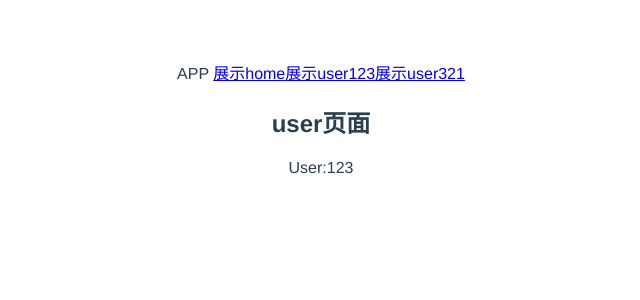
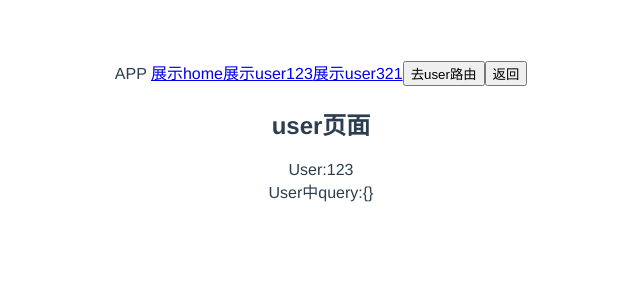
Before and after one commit to wgm0813/05_learn_router, a Vue app: page /#/user/123 in a window 1280 px wide. Shown: the top 300 px of the page, without its empty margins (319-959 px from the left). Built offline with nearby package versions, Linux system fonts and the light colour scheme.

Commit message:
路由返回

```diff
--- a/src/App.vue
+++ b/src/App.vue
@@ -5,17 +5,44 @@
     <router-link to="/home">展示home</router-link>
     <router-link to="/user/123">展示user123</router-link>
     <router-link to="/user/321">展示user321</router-link>
+
+    <button @click="toUser">去user路由</button>
+
+    <button @click="goBack">返回</button>
     <!-- 需要有router-view才会知道根据路径显示路由的对应页面 -->
     <!-- 占位 -->
     <router-view></router-view>
   </div>
 </template>
 
-<script>
+<script setup>
+  import { useRouter } from 'vue-router';
+  const router = useRouter()
+  function toUser() {
+    // 跳转到user
+    // router.push('/user')
+    router.push({
+      path: '/user/666',
+      query: {
+        id : 666
+      }
+    })
+  }
 
-export default {
-  name: 'App',
-}
+  function goBack() {
+    // 向前移动一条记录，与router.forward()相同
+    router.go(-1)
+
+    // 返回一条记录，与router.back()相同
+    // router.go(-1)
+
+    // 前进3条记录
+    // router.go(3)
+
+    // 如果没有那么多记录，静默失败
+    // router.go(-100)
+    // router.go(100)
+  }
 </script>
 
 <style>
--- a/src/views/User.vue
+++ b/src/views/User.vue
@@ -3,6 +3,7 @@
     <h2>user页面</h2>
     <!-- 在模板中获取到id -->
     <div>User:{{ $route.params.id }}</div>
+    <div>User中query:{{ $route.query }}</div>
   </div>
 </template>
 
```
